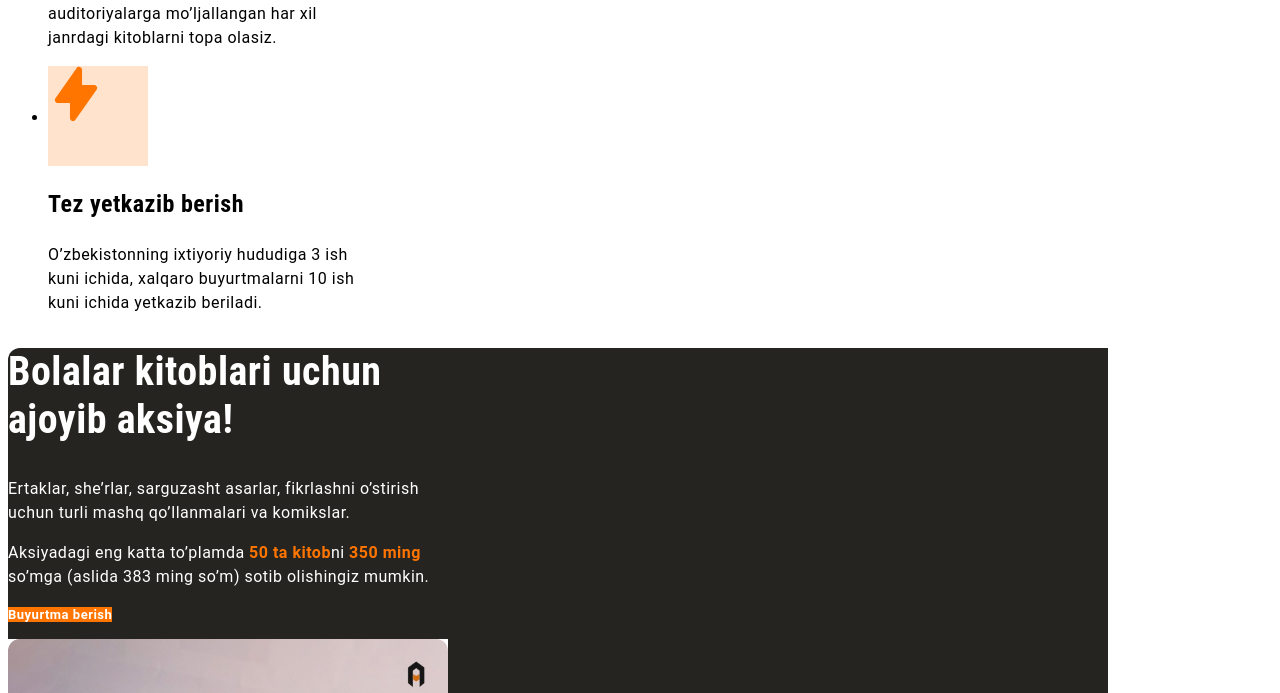
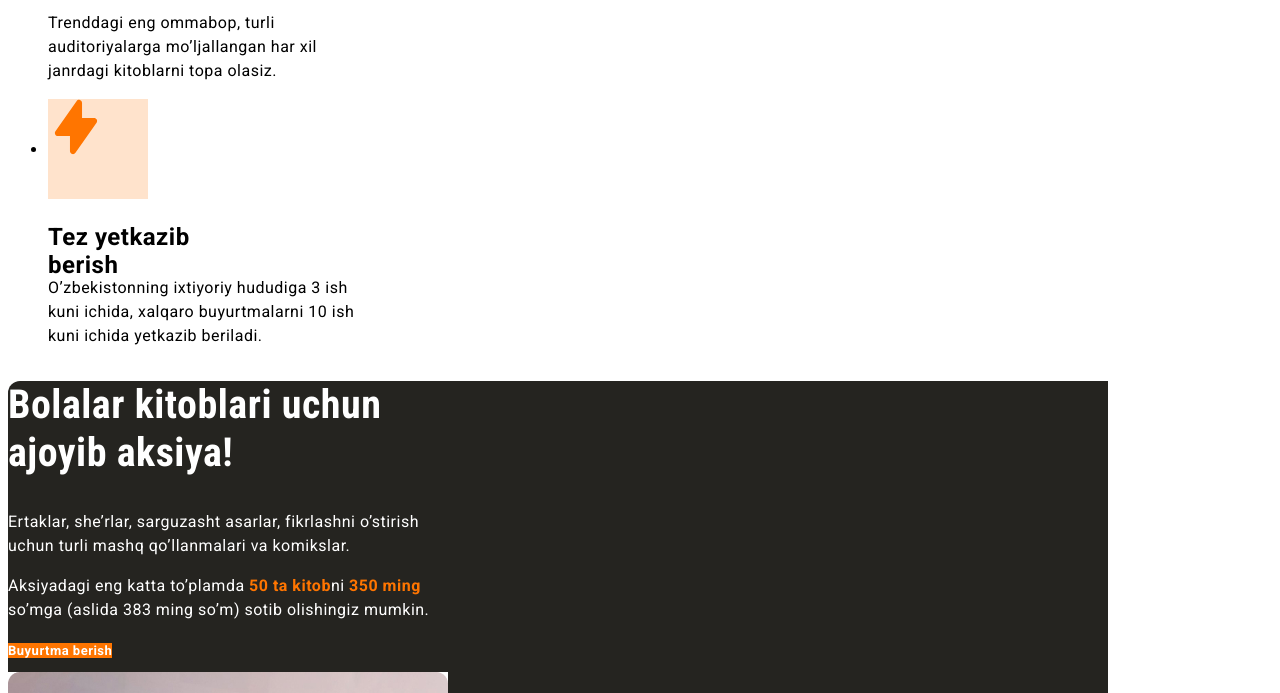
Before and after one commit to Murtazaeeva/akademnashir-24, a plain HTML site: page index.html in a window 1280 px wide. Shown: the part 1491-2184 px from the top of the page. Drawn offline with Linux system fonts and the light colour scheme.

Commit message:
add text styles

```diff
--- a/css/styles.css
+++ b/css/styles.css
@@ -1,3 +1,9 @@
+body {
+  font-style: 16px;
+  line-height: 1.5;
+  font-family: "Roboto", sans-serif;
+}
+
 .site-header {
   width: Hug (1, 440px) px;
   height: Hug (91.18px) px;
@@ -15,7 +21,6 @@
 }
 
 .sitenav-link {
-  font-family: Roboto;
   font-weight: 500;
   font-size: 13px;
   letter-spacing: 1px;
@@ -26,7 +31,6 @@
 }
 
 .main-link {
-  font-family: Roboto;
   font-size: 13px;
   font-weight: 700;
   line-height: 15.23px;
@@ -69,7 +73,7 @@
 }
 
 .hero-heading {
-  font-family: Roboto Condensed;
+  font-family: "Roboto Condensed", sans-serif;
   font-size: 40px;
   font-weight: 700;
   line-height: 1.2;
@@ -78,7 +82,6 @@
 }
 
 .hero-text {
-  font-family: Roboto;
   font-size: 16px;
   font-weight: 400;
   line-height: 24px;
@@ -94,8 +97,8 @@
   left: 170px;
   gap: 0px;
   opacity: 0px;
-  font-family: Roboto Condensed;
   font-size: 72px;
+  font-family: "Roboto Condensed", sans-serif;
   font-weight: 700;
   line-height: 86.4px;
   letter-spacing: 0.5px;
@@ -119,7 +122,6 @@
   height: 29px;
   gap: 0px;
   opacity: 0px;
-  font-family: Roboto Condensed;
   font-size: 24px;
   font-weight: 700;
   line-height: 28.8px;
@@ -132,7 +134,6 @@
   height: 72px;
   gap: 0px;
   opacity: 0px;
-  font-family: Roboto;
   font-size: 16px;
   font-weight: 400;
   line-height: 24px;
@@ -162,7 +163,7 @@
 }
 
 .promo-heading {
-  font-family: Roboto Condensed;
+  font-family: "Roboto Condensed", sans-serif;
   font-size: 40px;
   font-weight: 700;
   line-height: 48px;
@@ -171,7 +172,6 @@
 }
 
 .promo-text {
-  font-family: Roboto;
   font-size: 16px;
   font-weight: 400;
   line-height: 24px;
@@ -209,7 +209,6 @@
 .site-footer-link-list a {
   text-decoration: none;
   color: #252420;
-  font-family: Roboto;
   font-size: 16px;
   font-weight: 400;
   line-height: 18.75px;
--- a/index.html
+++ b/index.html
@@ -4,6 +4,9 @@
     <meta charset="UTF-8" />
     <meta name="viewport" content="width=device-width, initial-scale=1.0" />
     <title>akademnashir</title>
+    <link rel="preconnect" href="https://fonts.googleapis.com">
+    <link rel="preconnect" href="https://fonts.gstatic.com" crossorigin>
+    <link href="https://fonts.googleapis.com/css2?family=Roboto+Condensed:ital,wght@0,100..900;1,100..900&family=Roboto:wght@100;400;500;700&display=swap" rel="stylesheet">
     <link rel="stylesheet" href="css/styles.css">
   </head>
   <body>
```
